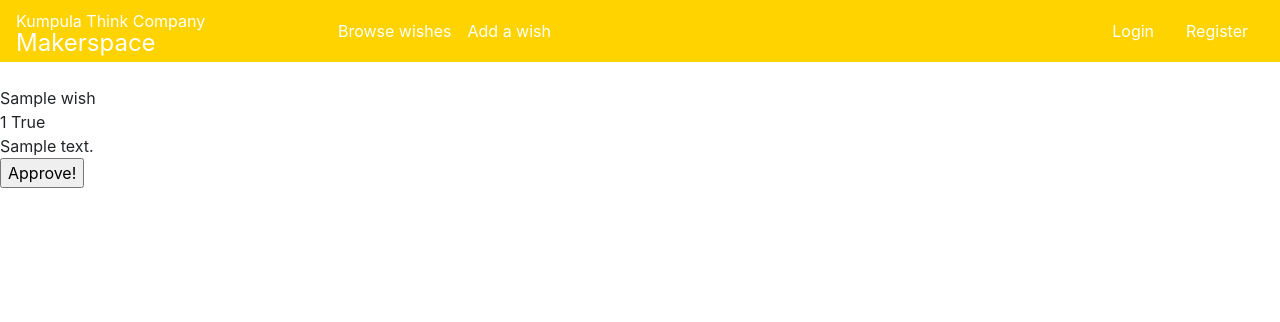
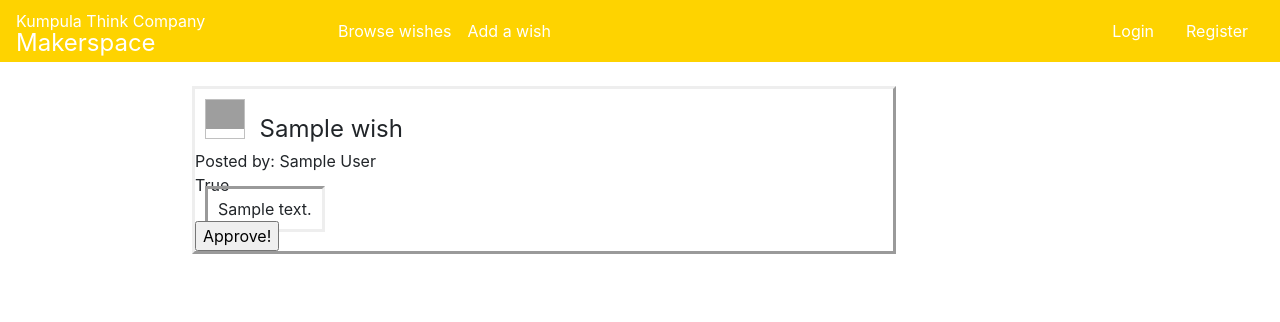
Before and after one commit to jKostet/makerspace, a Flask app: page /wishes/1/ in a window 1280 px wide. Shown: the top 322 px of the page. Run offline with Flask 2, Linux system fonts and the light colour scheme; tables that the repository leaves empty hold one stand-in row (values such as "Sample post"); some libraries are stand-ins or nearby versions; grey boxes are pictures that could not be loaded.

Commit message:
Merge 1/2

```diff
--- a/application/static/css/style.css
+++ b/application/static/css/style.css
@@ -17,3 +17,38 @@
 .nav-link {
   color: white !important;
 }
+
+.wish {
+  border: 3px outset;
+  margin: 15px 30% 0px 15%;
+  max-width: 70vw;
+}
+
+.wishTitle {
+  font-size: 150%;
+}
+
+.wishDescription {
+  border: 3px inset;
+  padding: 10px 10px 10px 10px;
+  width: 90%;
+  text-overflow: ellipsis;
+  margin: 10px 10px 10px 10px;
+}
+
+button {
+  background-color: transparent;
+  border: none;
+  outline: none;
+}
+
+.upvote {
+  background-color: white;
+  margin: 10px 10px 10px 10px;
+  border: 1px solid silver;
+  min-width: 40px;
+  min-height: 40px;
+  background-image: url(/static/upvote.svg);
+  background-repeat: no-repeat;
+  background-size: contain;
+}
--- a/application/templates/layout.html
+++ b/application/templates/layout.html
@@ -2,6 +2,7 @@
 <html>
   <head>
     <meta charset="utf-8">
+    <meta name="viewport" content="width=device-width, initial-scale=1, shrink-to-fit=no">
     <title>Makerspace Wish-list</title>
     <link rel="stylesheet" href="https://maxcdn.bootstrapcdn.com/bootstrap/4.0.0/css/bootstrap.min.css" integrity="sha384-Gn5384xqQ1aoWXA+058RXPxPg6fy4IWvTNh0E263XmFcJlSAwiGgFAW/dAiS6JXm" crossorigin="anonymous">
     <link rel="stylesheet" href="{{ url_for('static', filename='css/style.css') }}">
--- a/application/templates/wishes/new.html
+++ b/application/templates/wishes/new.html
@@ -10,6 +10,12 @@
       	<td>
       	  {{ form.name }}
       	</td>
+        <td>
+          {{ form.details.label }}
+        </td>
+        <td>
+          {{ form.details }}
+        </td>
         <td>
           <ul>
             {% for error in form.name.errors %}
--- a/application/templates/wishes/wish.html
+++ b/application/templates/wishes/wish.html
@@ -2,12 +2,15 @@
 
 {% block body %}
   <div class="wish">
+    <button class="upvote"></button>
     <span class="wishTitle">
       {{ wish.name }}
     </span>
     <br>
     <span class="wishUser">
-      {{ wish.account_id }}
+      Posted by:
+      {{ wishAuthor.name }}
+      <br>
     </span>
     <span class="wishestatus">
       {{ wish.approved }}
--- a/application/wishes/models.py
+++ b/application/wishes/models.py
@@ -16,6 +16,8 @@ class Wish(Base):
     approved = db.Column(db.Boolean, nullable=False)
     fulfilled = db.Column(db.Boolean, nullable=False)
 
+    upvotes = db.Column(db.Integer, nullable=True)
+
     # whose wish
     account_id = db.Column(db.Integer, db.ForeignKey('account.id'), nullable=False)
 
@@ -24,3 +26,4 @@ class Wish(Base):
         self.details = details
         self.approved = False
         self.fulfilled = False
+        self.upvotes = 0
--- a/application/wishes/views.py
+++ b/application/wishes/views.py
@@ -4,10 +4,13 @@ from flask_login import login_required, current_user
 from application import app, db
 from application.wishes.models import Wish
 from application.wishes.forms import WishForm
+from application.auth.models import User
 
 @app.route("/wishes/", methods=["GET"])
 def wishes_index():
-    return render_template("wishes/list.html", wishes = Wish.query.all())
+    return render_template("wishes/list.html",
+                            wishes = Wish.query.all(),
+                            authors = User.query.all())
 
 @app.route("/wishes/new/")
 @login_required
@@ -38,10 +41,41 @@ def wishes_create():
 
     return redirect(url_for("wishes_index"))
 
+@app.route("/wishes/<wish_id>/u", methods=["POST"])
+@login_required
+
+def wishes_upvote(wish_id):
+    w = Wish.query.get(wish_id)
+
+    print("\n\n" + str(w.upvotes) + "\n\n")
+
+    if (w.upvotes == None):
+        w.upvotes = 1;
+    else:
+        w.upvotes += 1
+
+    db.session().commit()
+    wishAuthor = User.query.get(w.account_id)
+    return render_template("wishes/wish.html", wish = w, user = current_user, wishAuthor = wishAuthor)
+
 @app.route("/wishes/<wish_id>/", methods=["POST"])
 @login_required
 def wishes_set_approved(wish_id):
     w = Wish.query.get(wish_id)
+
+    """
+    getName = ("SELECT Wish.name FROM Wish WHERE Wish.id = " + wish_id + ";")
+    data = str(db.engine.execute(getName))
+    res = []
+    for row in data:
+        res.append({"a: ":row[0]})
+
+    for row in res:
+        print(row)
+
+    apu = "pls help"
+    print("\nSET APPROVED " + apu + "\n\n")
+    """
     w.approved = True
     # TODO: Tsekkaa "done" -> wish/equipment request approved?
     db.session().commit()
@@ -61,4 +95,35 @@ def wishes_set_approved(wish_id):
 @app.route("/wishes/<wish_id>/", methods=["GET"])
 def single_wish_page(wish_id):
     w = Wish.query.get(wish_id)
-    return render_template("wishes/wish.html", wish = w, user = current_user)
+    wishAuthor = User.query.get(w.account_id)
+    return render_template("wishes/wish.html", wish = w, user = current_user, wishAuthor = wishAuthor)
+
+
+@app.route("/wishes/<wish_id>/edit/", methods=["GET"])
+def wishes_edit(wish_id):
+    return render_template("wishes/edit.html", wish = Wish.query.get(wish_id), form = WishForm())
+
+@app.route("/wishes/<wish_id>/edit/", methods=["POST"])
+@login_required
+def wish_ad_modify(wish_id):
+    wish = wish.query.get(wish_id)
+    form = wishForm(request.form)
+    if not form.validate():
+        return render_template("wishes/edit_ad.html", wish = wish.query.get(wish_id), form = form)
+
+    wish.name = form.name.data
+    wish.price = form.price.data
+
+    db.session().commit()
+
+    return redirect(url_for("wishes_index"))
+
+@app.route("/wishes/<wish_id>/edit/delete/", methods=["POST"])
+@login_required
+def wishes_delete(wish_id):
+    w = Wish.query.get(wish_id)
+
+    db.session().delete(w)
+    db.session().commit()
+
+    return redirect(url_for("wishes_index"))
```
Also changed, not shown: application/templates/wishes/list.html (+26 -7 lines).
